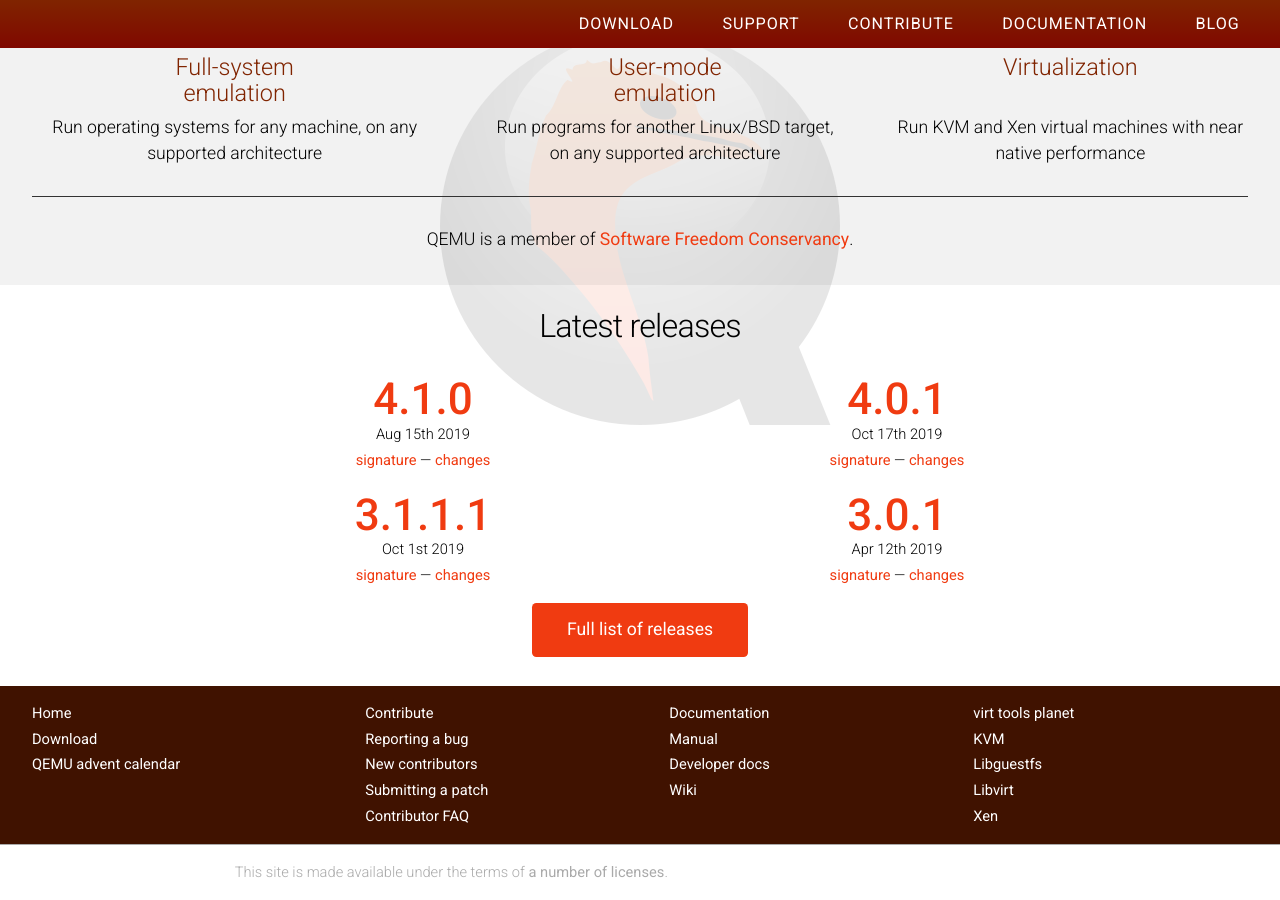
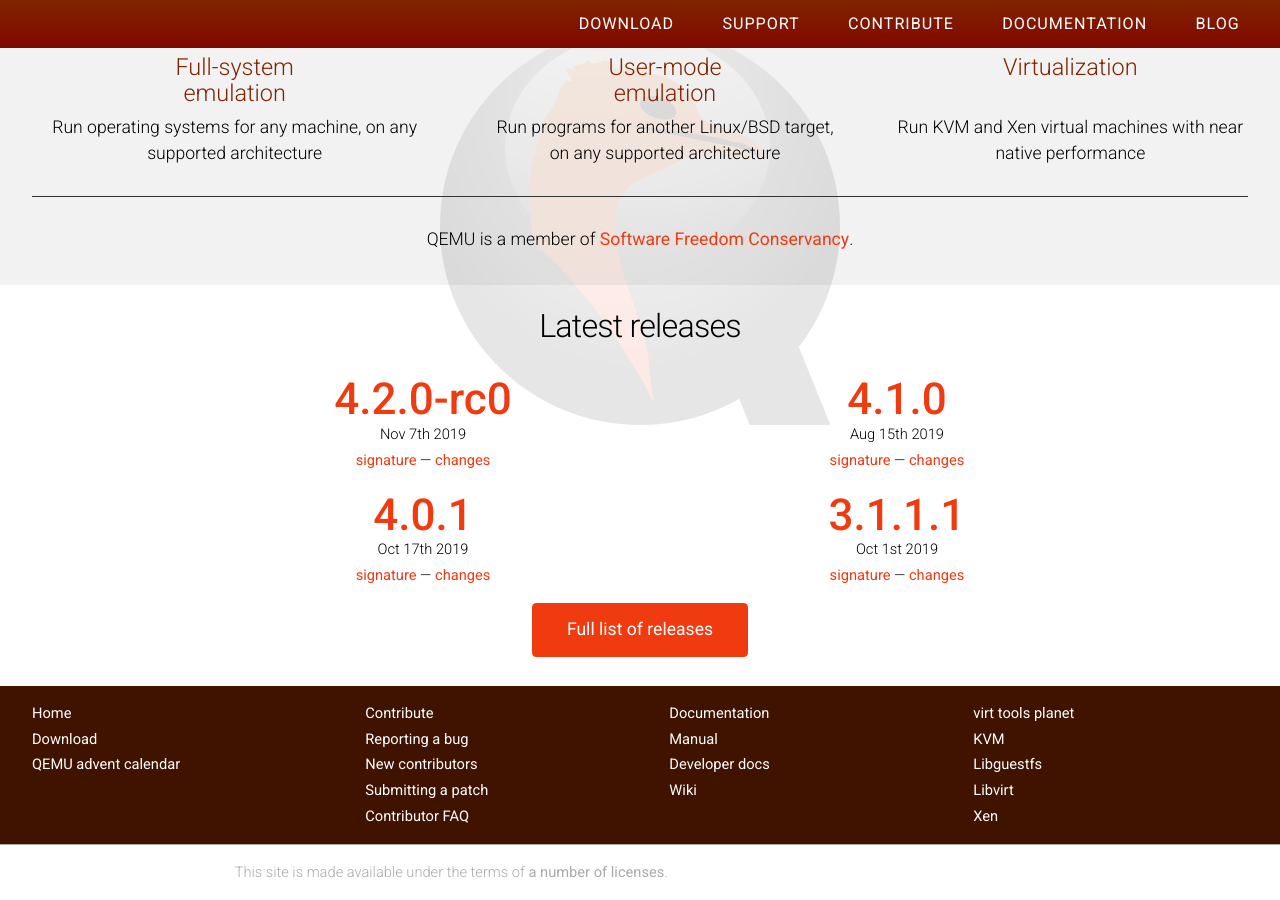
Before and after one commit to qemu/qemu-web, a Jekyll site: the page built from index.html, in a window 1280 px wide and 900 px high, scrolled down 685 px. Built offline with Jekyll 4.4.1, drawn with Linux system fonts in a browser that asks for light colours; nearby versions of some CDN libraries.

Commit message:
add v4.2.0-rc0

```diff
--- a/_data/releases.yml
+++ b/_data/releases.yml
@@ -1,3 +1,6 @@
+- branch: "4.2"
+  patch: 0-rc0
+  date: "Nov 7th 2019"
 - branch: "4.1"
   patch: 0
   date: "Aug 15th 2019"
```
